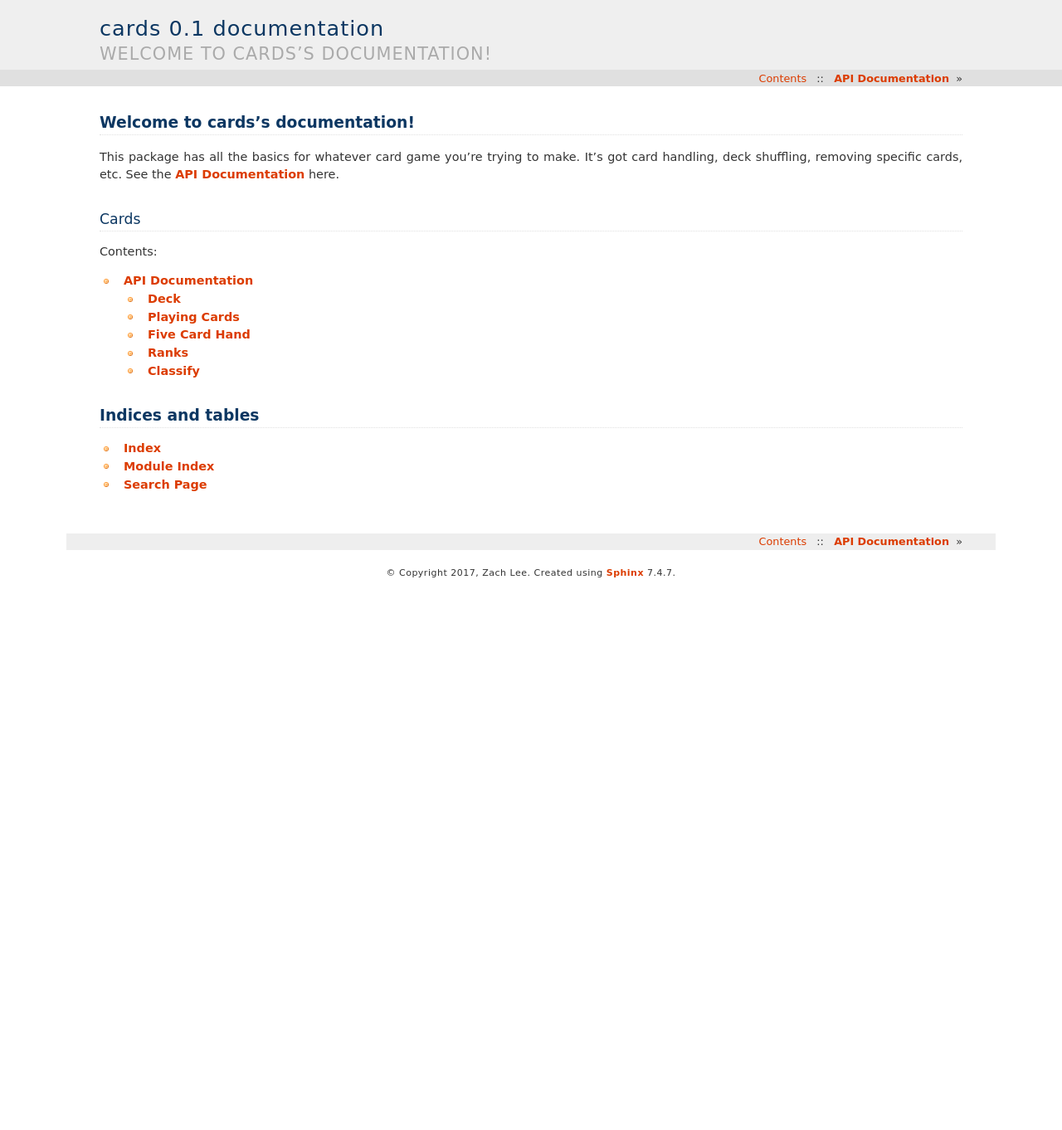
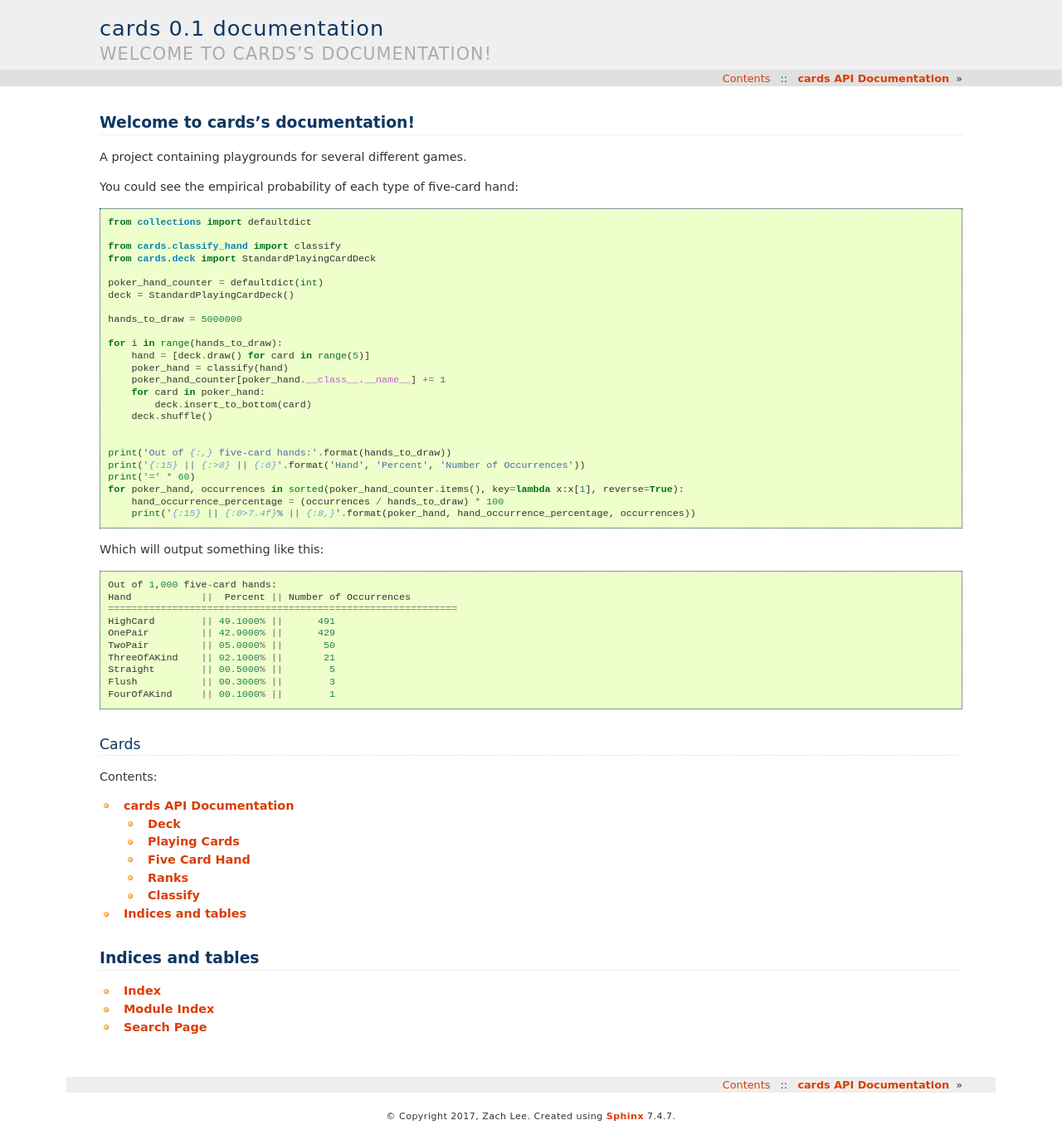
Before and after one commit to abstractlyZach/CardGames, a Sphinx documentation site: the page built from docs/index.rst, in a window 1280 px wide. Shown: the whole page at 83% size. Built offline with Sphinx 7.4.7, drawn with Linux system fonts in a browser that asks for light colours; before the commit the page ends 900 px from its top, so only the background shows below that.

Commit message:
Update for empirical hand probability tutorial in docs

```diff
--- a/docs/api.rst
+++ b/docs/api.rst
@@ -1,7 +1,8 @@
-.. _api:
+.. _cards_api:
 
-API Documentation
+cards API Documentation
 =================
+The cards package give a lot of the basic necessities for any card game.
 
 Deck
 -------------
@@ -30,3 +31,12 @@ Classify
 ----------
 .. automodule:: cards.classify_hand
     :members:
+
+
+
+Indices and tables
+==================
+
+* :ref:`genindex`
+* :ref:`modindex`
+* :ref:`search`
--- a/docs/index.rst
+++ b/docs/index.rst
@@ -5,8 +5,48 @@
 
 Welcome to cards's documentation!
 =================================
-This package has all the basics for whatever card game you're trying to make. It's got card handling, deck shuffling, removing specific cards, etc.
-See the :ref:`api` here.
+A project containing playgrounds for several different games.
+
+You could see the empirical probability of each type of five-card hand::
+
+    from collections import defaultdict
+
+    from cards.classify_hand import classify
+    from cards.deck import StandardPlayingCardDeck
+
+    poker_hand_counter = defaultdict(int)
+    deck = StandardPlayingCardDeck()
+
+    hands_to_draw = 5000000
+
+    for i in range(hands_to_draw):
+        hand = [deck.draw() for card in range(5)]
+        poker_hand = classify(hand)
+        poker_hand_counter[poker_hand.__class__.__name__] += 1
+        for card in poker_hand:
+            deck.insert_to_bottom(card)
+        deck.shuffle()
+
+
+    print('Out of {:,} five-card hands:'.format(hands_to_draw))
+    print('{:15} || {:>8} || {:6}'.format('Hand', 'Percent', 'Number of Occurrences'))
+    print('=' * 60)
+    for poker_hand, occurrences in sorted(poker_hand_counter.items(), key=lambda x:x[1], reverse=True):
+        hand_occurrence_percentage = (occurrences / hands_to_draw) * 100
+        print('{:15} || {:0>7.4f}% || {:8,}'.format(poker_hand, hand_occurrence_percentage, occurrences))
+
+Which will output something like this::
+
+    Out of 1,000 five-card hands:
+    Hand            ||  Percent || Number of Occurrences
+    ============================================================
+    HighCard        || 49.1000% ||      491
+    OnePair         || 42.9000% ||      429
+    TwoPair         || 05.0000% ||       50
+    ThreeOfAKind    || 02.1000% ||       21
+    Straight        || 00.5000% ||        5
+    Flush           || 00.3000% ||        3
+    FourOfAKind     || 00.1000% ||        1
 
 Cards
 ----------
--- a/empirical_hand_probability.py
+++ b/empirical_hand_probability.py
@@ -1,8 +1,7 @@
 from collections import defaultdict
 
-import cards.classify_hand
+from cards.classify_hand import classify
 from cards.deck import StandardPlayingCardDeck
-from cards import poker_hands
 
 poker_hand_counter = defaultdict(int)
 deck = StandardPlayingCardDeck()
@@ -11,7 +10,7 @@ hands_to_draw = 5000000
 
 for i in range(hands_to_draw):
     hand = [deck.draw() for card in range(5)]
-    poker_hand = cards.classify_hand.classify(hand)
+    poker_hand = classify(hand)
     poker_hand_counter[poker_hand.__class__.__name__] += 1
     for card in poker_hand:
         deck.insert_to_bottom(card)
```
